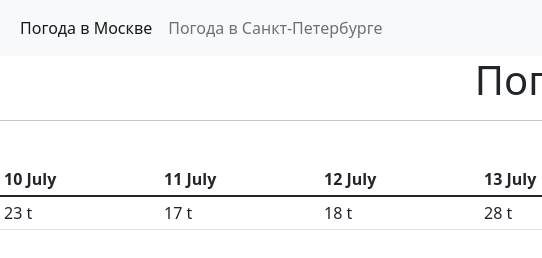
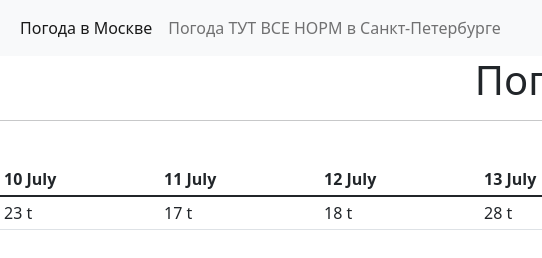
Before and after one commit to GrishaPimenov/homework, a plain HTML site: page index.html in a window 1280 px wide. Shown: the full height of the page, 0-542 px from the left. Drawn offline with nearby package versions, Linux system fonts and the light colour scheme.

Commit message:
Эти изменения верны

```diff
--- a/index.html
+++ b/index.html
@@ -23,7 +23,7 @@
                 <a class="nav-link active" aria-current="page" href="index.html">Погода в Москве</a>
               </li>
               <li class="nav-item">
-                <a class="nav-link" href="index_spb.html">Погода в Санкт-Петербурге</a>
+                <a class="nav-link" href="index_spb.html">Погода ТУТ ВСЕ НОРМ в Санкт-Петербурге</a>
               </li>
           </div>
         </div>
```
